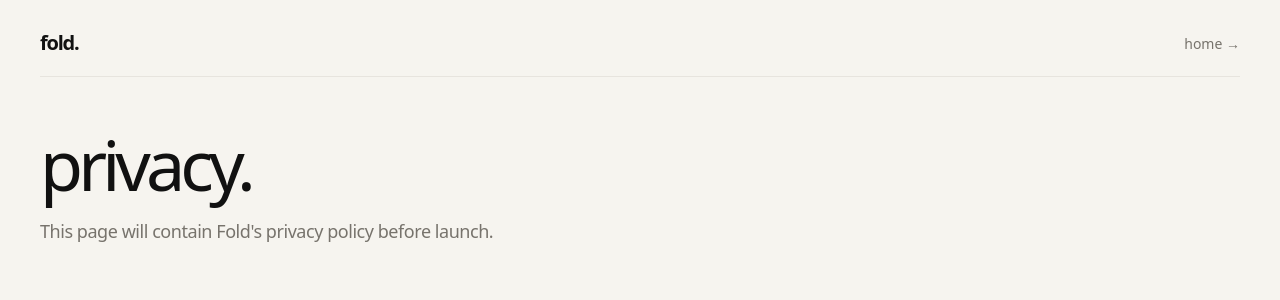
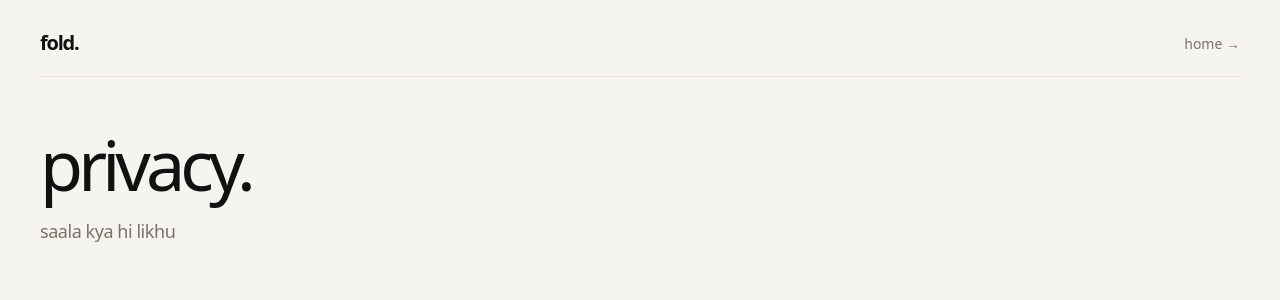
Before and after one commit to foldular/fold, a Next.js app: page /privacy in a window 1280 px wide. Shown: the top 300 px of the page. Built offline with nearby package versions, Linux system fonts and the light colour scheme; no server answers.

Commit message:
Update page.tsx

```diff
--- a/app/privacy/page.tsx
+++ b/app/privacy/page.tsx
@@ -10,7 +10,7 @@ export default function PrivacyPage() {
         <section className="tool-page">
           <div className="tool-heading">
             <h1>privacy.</h1>
-            <p>This page will contain Fold&apos;s privacy policy before launch.</p>
+            <p>saala kya hi likhu</p>
           </div>
         </section>
       </div>
```
